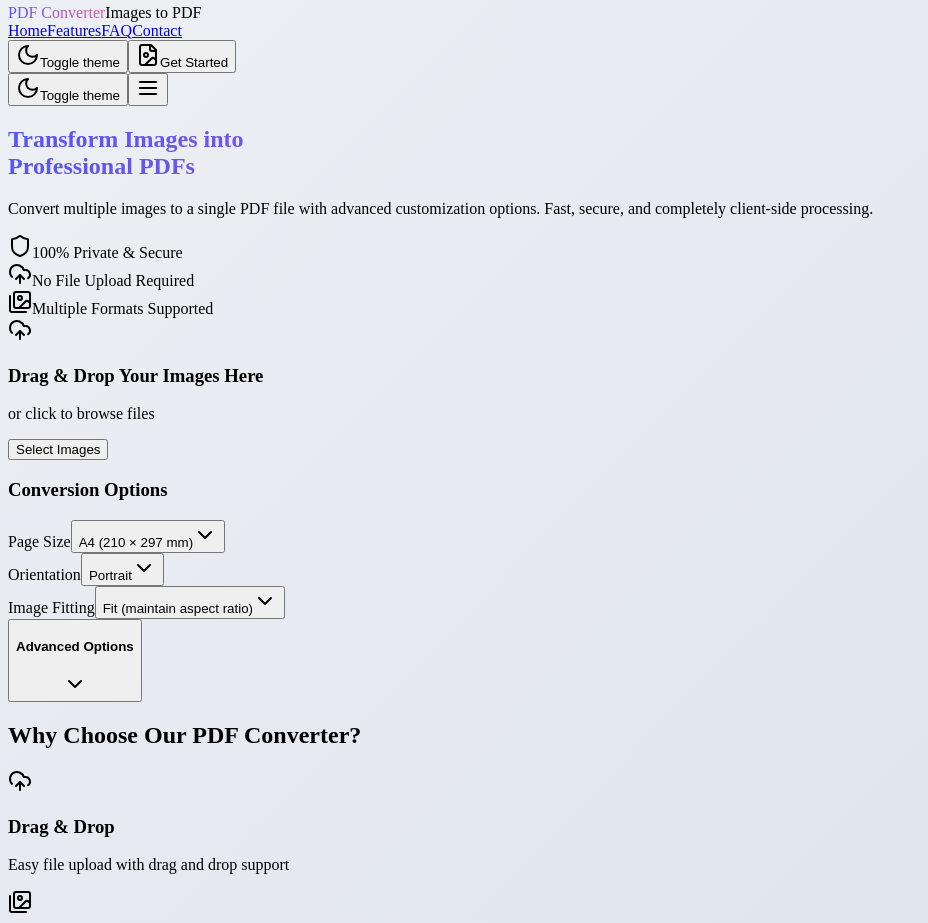
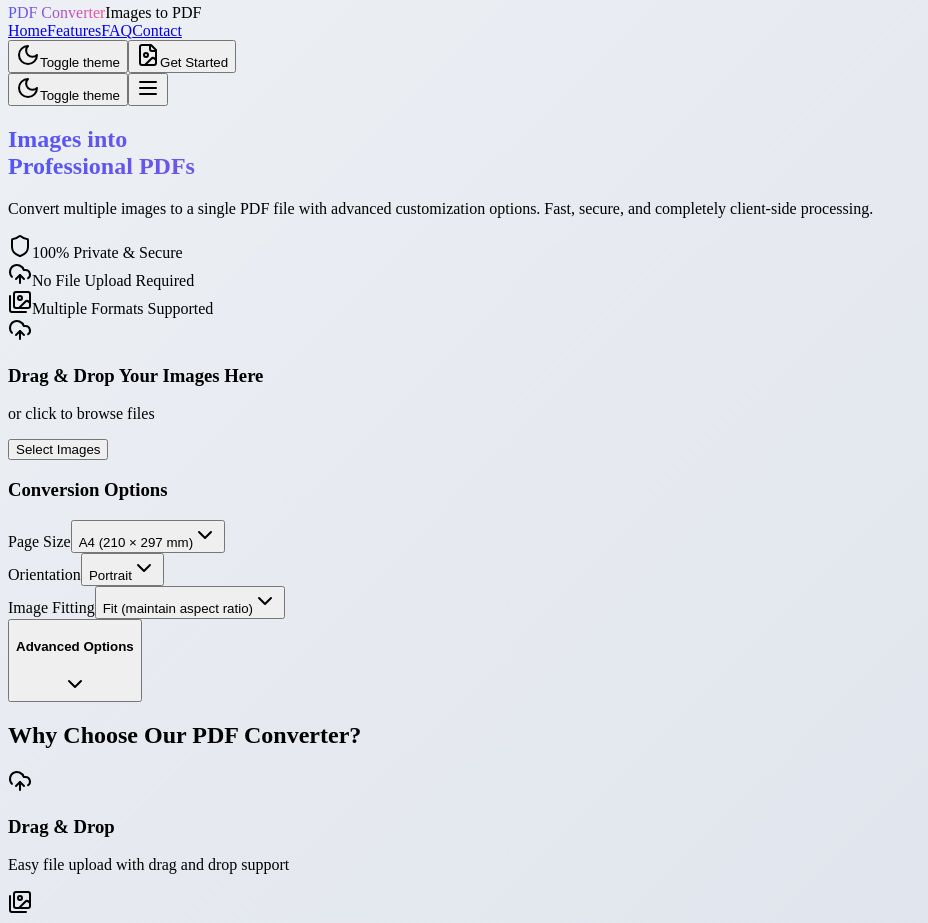
Before and after one commit to webguno/pdf2025react, a React (Vite) app in the folder client/: page / in a window 1280 px wide. Shown: the part 1280-2203 px from the top of the page, without its empty margins (0-928 px from the left). Built offline with nearby package versions, Linux system fonts and the light colour scheme.

Commit message:
Update home.tsx

```diff
--- a/client/src/pages/home.tsx
+++ b/client/src/pages/home.tsx
@@ -12,7 +12,7 @@ export default function Home() {
         {/* Hero Section */}
         <section className="text-center mb-12 pt-8">
           <h1 className="text-4xl md:text-6xl font-bold mb-4 gradient-text">
-            Transform Images into
+            Images into
             <br />
             Professional PDFs
           </h1>
```
